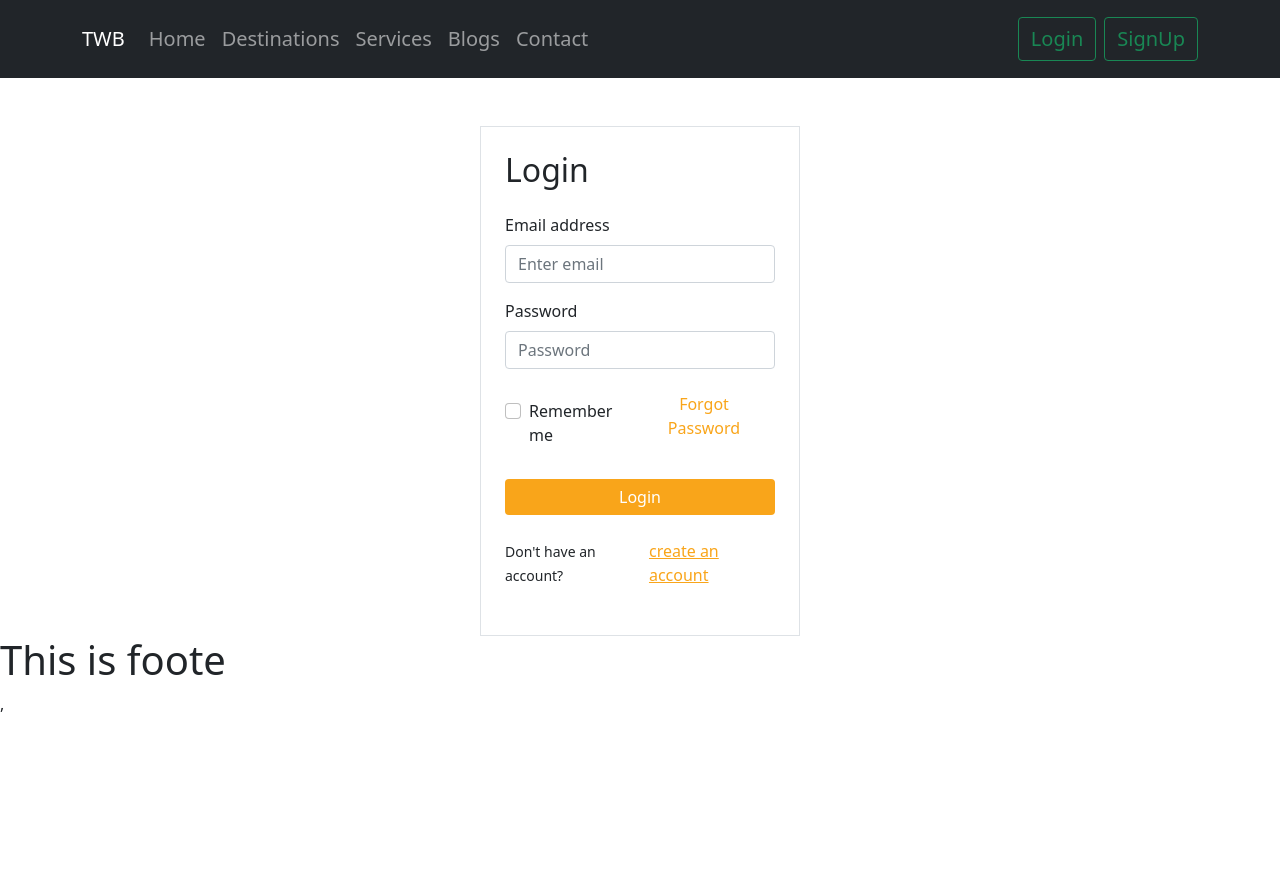
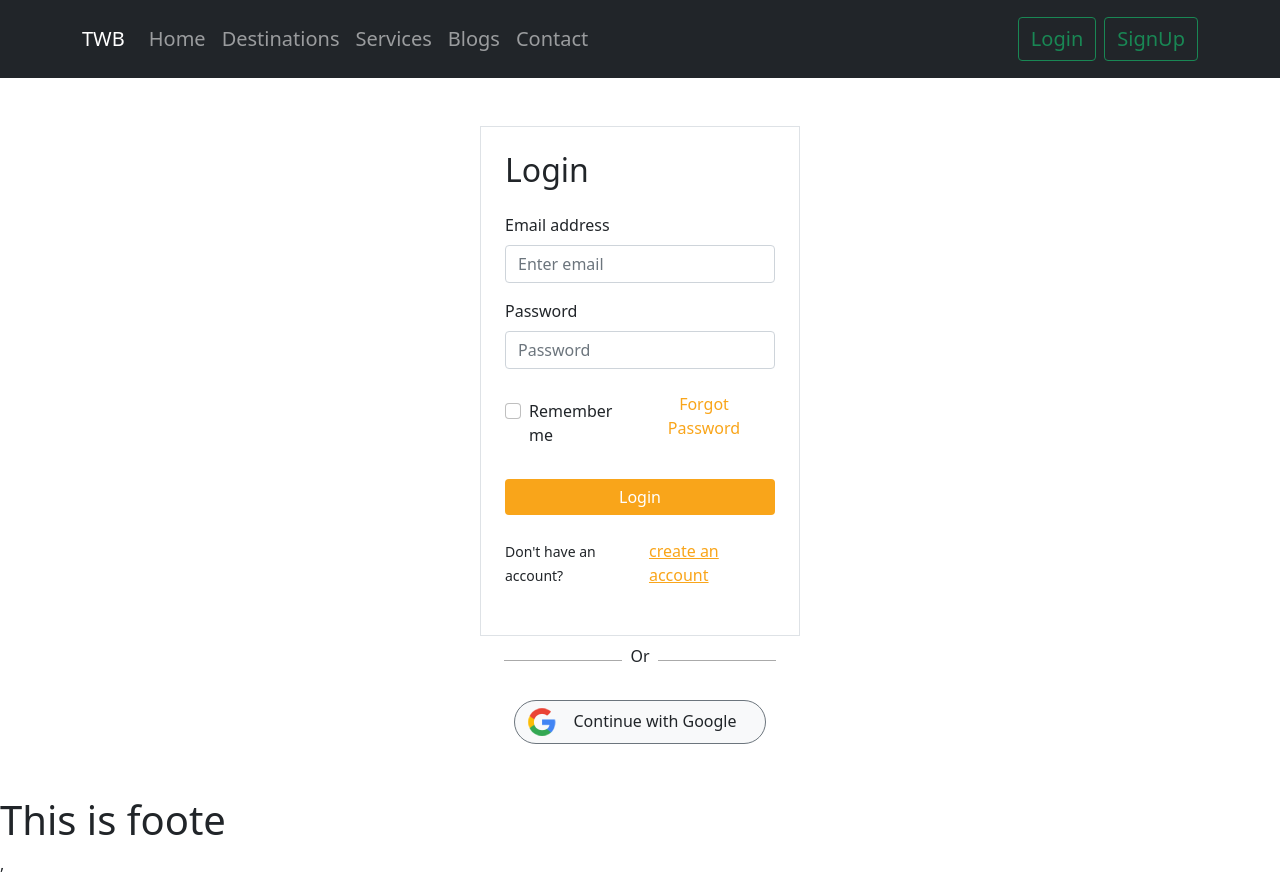
Before and after one commit to SAIF-ANWAR/Travel-Bangladesh-tour-package-site, a React (Create React App) app: page /login in a window 1280 px wide. Before the commit the page ends 800 px from the top, so only its background shows below. Built offline with nearby package versions, Linux system fonts and the light colour scheme; no server answers.

Commit message:
googleLogIn

```diff
--- a/src/pages/Header/Header.js
+++ b/src/pages/Header/Header.js
@@ -2,15 +2,18 @@ import { signOut } from 'firebase/auth';
 import React from 'react';
 import { Button, Container, Form, Nav, Navbar } from 'react-bootstrap';
 import { useAuthState } from 'react-firebase-hooks/auth';
-import { Link } from 'react-router-dom';
+import { Link, Navigate, useNavigate } from 'react-router-dom';
 import auth from '../../firebase.init';
 
 const Header = () => {
+    const navigate = useNavigate()
     const [user, loading, error] = useAuthState(auth);
 
     const handleLogOut = () => {
         signOut(auth)
+        navigate('/')
     }
+
 
     return (
         <Navbar collapseOnSelect expand="lg" bg="dark" variant="dark" className='py-3 fs-5' sticky='top'>
--- a/src/pages/Shared/Login/Login.js
+++ b/src/pages/Shared/Login/Login.js
@@ -4,6 +4,7 @@ import { useSignInWithEmailAndPassword } from 'react-firebase-hooks/auth';
 import { useLocation, useNavigate } from 'react-router-dom';
 import auth from '../../../firebase.init';
 import Loading from '../Loading/Loading';
+import SocialLogIn from '../SocialLogin/SocialLogIn';
 
 const Login = () => {
     const location = useLocation()
@@ -68,6 +69,7 @@ const Login = () => {
                     </div>
                 </Form>
             </div>
+            <SocialLogIn></SocialLogIn>
         </div>
     );
 };
--- a/src/pages/Shared/SignUp/SignUp.js
+++ b/src/pages/Shared/SignUp/SignUp.js
@@ -4,6 +4,7 @@ import { useCreateUserWithEmailAndPassword } from 'react-firebase-hooks/auth';
 import { useNavigate } from 'react-router-dom';
 import auth from '../../../firebase.init';
 import Loading from '../Loading/Loading';
+import SocialLogIn from '../SocialLogin/SocialLogIn';
 
 const SignUp = () => {
     const navigate = useNavigate()
@@ -48,7 +49,7 @@ const SignUp = () => {
                     {/* <Form.Group className="mb-3" controlId="formBasicPassword">
                         <Form.Check onCanPlay={() => setAgree(!agree)} name="terms" type="checkbox" label="Accept terms & conditions" />
                     </Form.Group> */}
-                    <p className='text-danger'>{error.message}</p>
+                    <p className='text-danger'>{error?.message}</p>
                     <p className='text-danger'></p>
 
                     <div className="border-0 d-grid py-2">
@@ -62,6 +63,7 @@ const SignUp = () => {
                     </div>
                 </Form>
             </div>
+            <SocialLogIn></SocialLogIn>
         </div>
     );
 };
--- a/src/pages/Shared/SocialLogin/SocialLogIn.js
+++ b/src/pages/Shared/SocialLogin/SocialLogIn.js
@@ -1,11 +1,19 @@
 import React from 'react';
-import github from '../../../images/social/github.png';
+import { useSignInWithGoogle } from 'react-firebase-hooks/auth';
+import auth from '../../../firebase.init';
+import google from '../../../images/social/google.png';
+import Loading from '../Loading/Loading';
 
 const SocialLogIn = () => {
+    const [signInWithGoogle, loading, error] = useSignInWithGoogle(auth);
 
-    const GithubLogIn = event => {
+    const GoogleLogIn = event => {
+        signInWithGoogle()
+    }
+    if (loading) {
+        return <Loading></Loading>
+    }
 
-    }
     return (
         <div>
             <div className='w-25 px-4 mx-auto'>
@@ -15,11 +23,12 @@ const SocialLogIn = () => {
                     <div className=' w-50' style={{ height: '1px', backgroundColor: '#AAAAAA' }}></div>
                 </div>
                 <div className='pb-5'>
-                    <button onClick={GithubLogIn} className='btn btn-light btn-outline-secondary d-block mx-auto rounded-pill my-2'>
-                        <img style={{ width: '30px' }} src={github} alt="" />
-                        <span className='px-3 text-dark'>Continue with Github</span>
+                    <p style={{ color: 'red' }}>{error?.message}</p>
+                    <button onClick={GoogleLogIn} className='btn btn-light btn-outline-secondary d-block mx-auto rounded-pill my-1'>
+                        <img style={{ width: '30px' }} src={google} alt="" />
+                        <span className='px-3 text-dark'>Continue with Google</span>
                     </button>
-                    <p style={{ color: 'red' }}></p>
+
                 </div>
             </div>
         </div>
```
